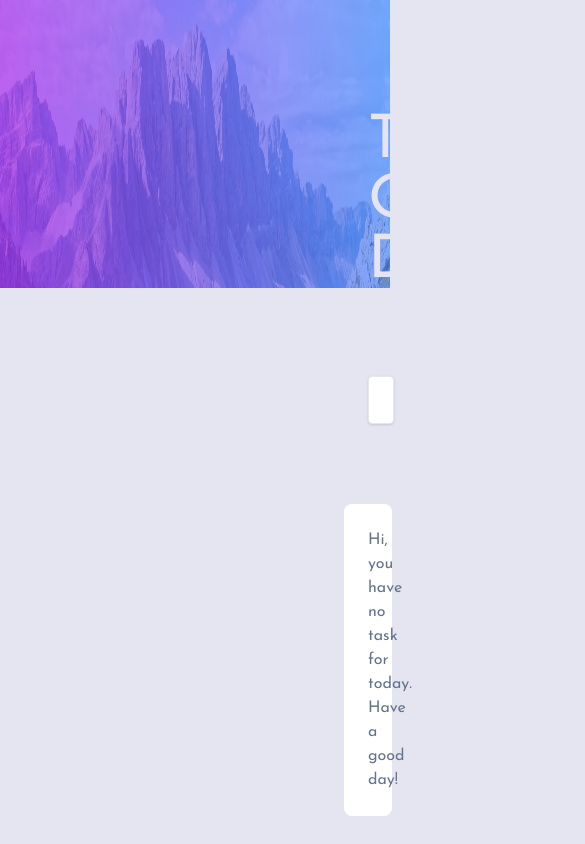
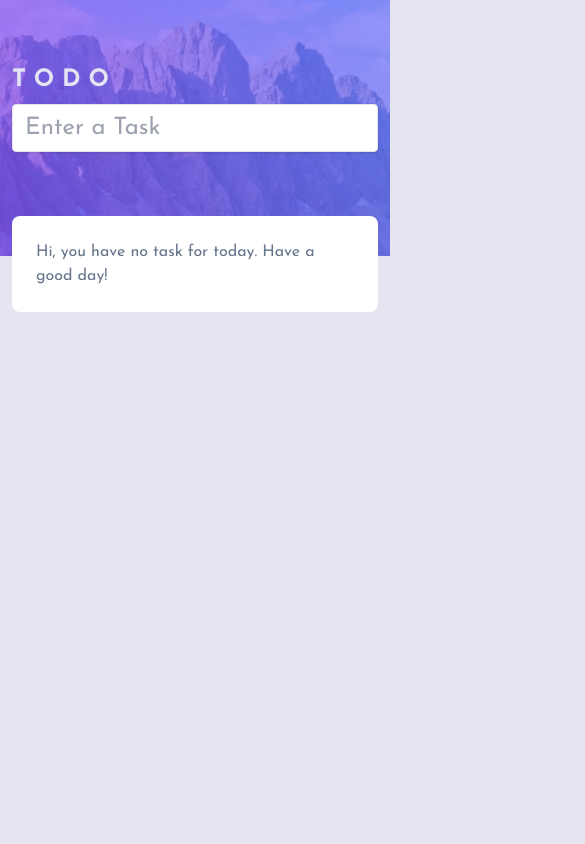
Before and after one commit to camsmy/todoApp, a React (Vite) app: page / in a window 390 px wide. Shown: the top 844 px of the page, 585 px wide, since content can reach past the window. Built offline with nearby package versions, Linux system fonts and the light colour scheme.

Commit message:
responsiveness fixed

```diff
--- a/src/App.jsx
+++ b/src/App.jsx
@@ -90,28 +90,31 @@ const addTask = (task)=>{
   }
 
   const checkTask = (id) =>{
-    setTaskList(prev=>prev.map(task => task.id === id ? {...task, check:!task.check} : task))
+    setTaskList(prev=>prev.map(task => task.id === id ? {check:!task.check,...task} : task))
 
   }
 
   return (
-    <div className="App relative">
-      <img src={header} alt="header img" className='object-fill h-72 w-screen'/>
-      <div className='container mx-20 p-4 px-72 absolute inset-y-24 '>
+    <div className="App">
 
-        <div className='flex justify-start mb-6'>
-          <h1 className='text-6xl text-very-light-gray bg-red'>T O D O</h1>
+      <div className='relative flex items-center justify-center'>
+      <img src={header} alt="header img" className='object-cover h-64 w-full md:h-72'/>
+
+      <div className='absolute inset-y-16 px-3 md:inset-y-16 md:w-10/12 lg:w-2/4'>
+
+        <div className='flex pb-2'>
+          <h1 className='text-2xl font-bold text-very-light-gray bg-red md:text-5xl'>T O D O</h1>
         </div>
 
-        <div className="w-3/4 m-auto">
+        <div className="">
             <Input
             placeholder="Enter a Task"
             addTask = {addTask}
             />
         </div>
 
-        <div className='list flex justify-center my-20'>
-          <ul className='w-3/4 bg-white rounded-lg p-6'>
+        <div className='list flex justify-center my-16'>
+          <ul className=' w-full bg-white rounded-lg p-6'>
             <p className="text-slate-500">
 
             {(taskList.length === 0)?
@@ -130,6 +133,10 @@ const addTask = (task)=>{
 
       </div>
 
+
+
+      </div>
+
     </div>
   )
 }
```
